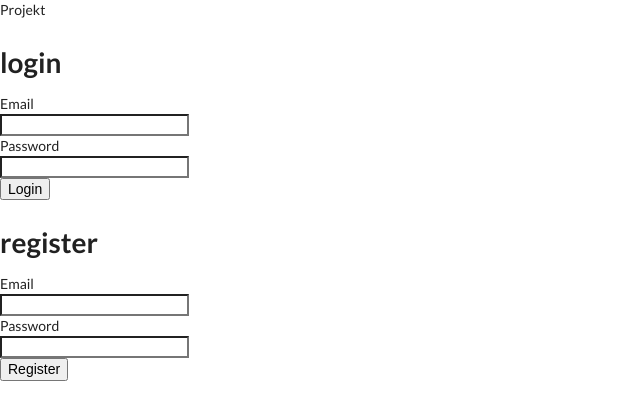
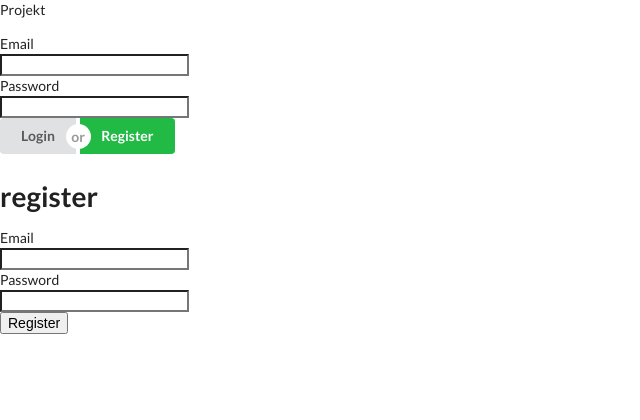
Before and after one commit to donatelek/Project, a React (Create React App) app: page / in a window 1280 px wide. Shown: the top 420 px of the page, without its empty margins (0-640 px from the left). Built offline with nearby package versions, Linux system fonts and the light colour scheme.

Commit message:
merge Login and Register to one component

```diff
--- a/src/components/Login/Login.js
+++ b/src/components/Login/Login.js
@@ -1,6 +1,9 @@
 import React, { Component } from "react";
 import { connect } from "react-redux";
-import { userValidationLogin } from "../../store/actions";
+import {
+  userValidationLogin,
+  userValidationRegister
+} from "../../store/actions";
 
 class Login extends Component {
   state = {
@@ -20,19 +23,23 @@ class Login extends Component {
   submitLogin = () => {
     const { email, password } = this.state;
     this.props.userValidationLogin(email, password);
-    // axios.post('https://projectxapp1.herokuapp.com/login', { email: this.state.email, password: this.state.password })
-    //     .then(res => {
-    //         console.log(res)
-    //         this.setState({
-    //             servResponse: res.data
-    //         })
-    //     })
+    this.setState({
+      email: "",
+      password: ""
+    });
+  };
+  submitRegister = () => {
+    const { email, password } = this.state;
+    this.props.userValidationRegister(email, password);
+    this.setState({
+      email: "",
+      password: ""
+    });
   };
 
   render() {
     return (
       <>
-        <h1>login</h1>
         <label htmlFor="">Email</label>
         <br />
         <input
@@ -51,7 +58,15 @@ class Login extends Component {
           value={this.state.password}
         />
         <br />
-        <button onClick={this.submitLogin}>Login</button>
+        <div class="ui buttons">
+          <button class="ui button" onClick={this.submitLogin}>
+            Login
+          </button>
+          <div class="or"></div>
+          <button class="ui positive button" onClick={this.submitRegister}>
+            Register
+          </button>
+        </div>
         <br />
         {this.state.servResponse && (
           <div className="error">{this.state.servResponse}</div>
@@ -62,5 +77,6 @@ class Login extends Component {
 }
 
 export default connect(null, {
-  userValidationLogin
+  userValidationLogin,
+  userValidationRegister
 })(Login);
```
